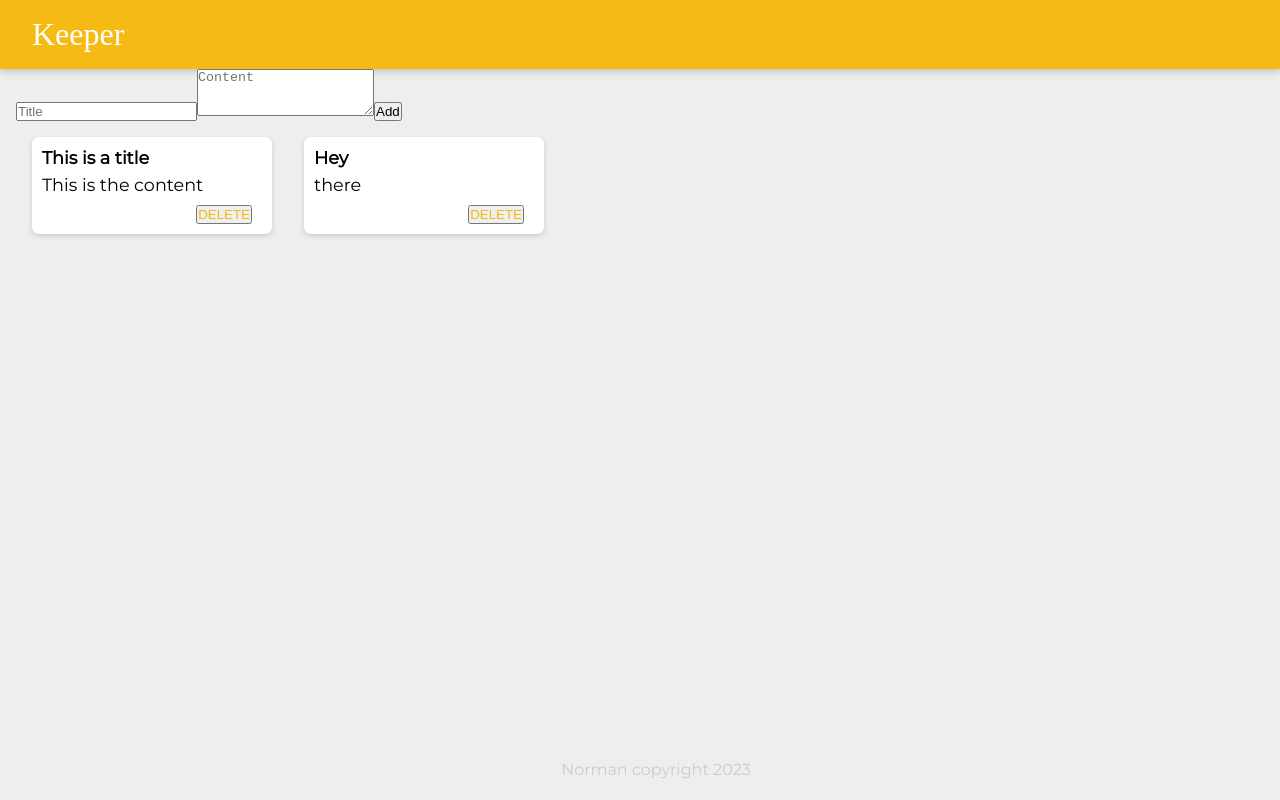
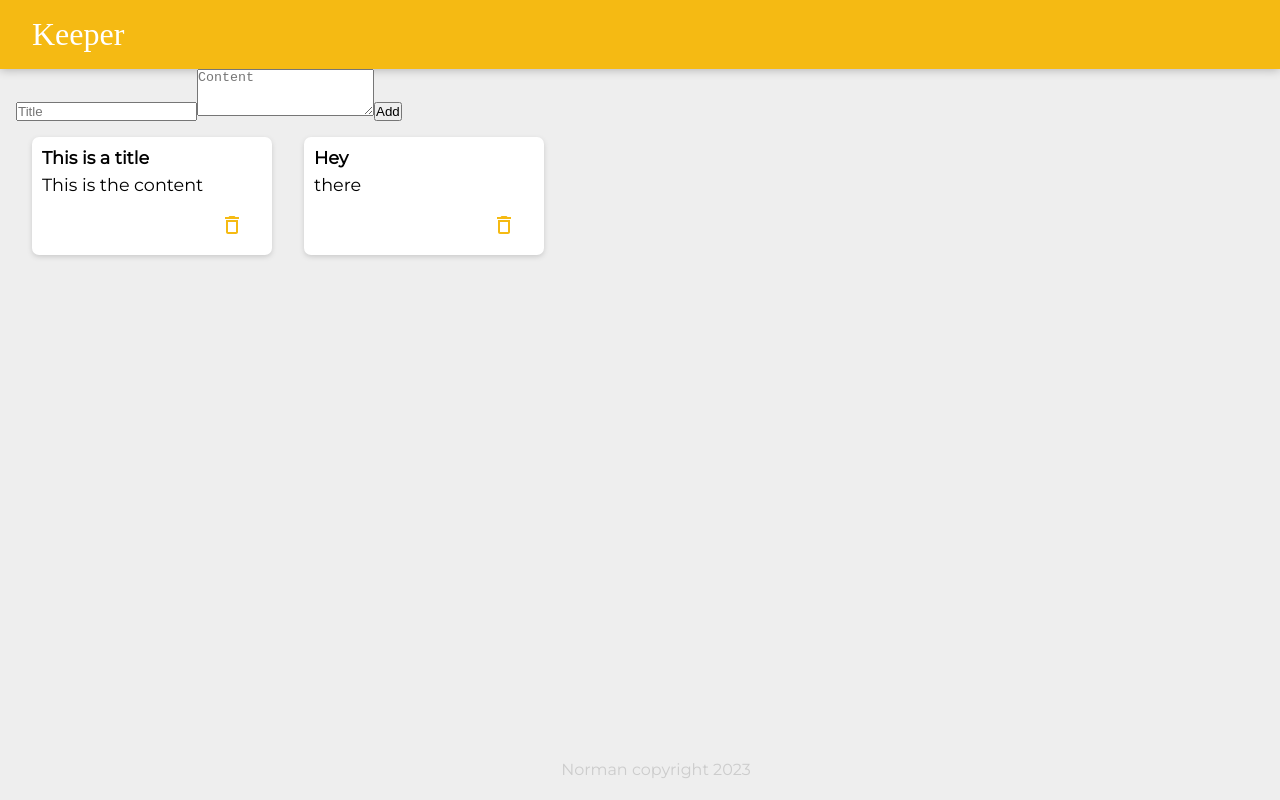
Before and after one commit to GasinskiN/Keeper-app-look-alike, a React (Create React App) app: page / in a window 1280 px wide. Built offline with nearby package versions, Linux system fonts and the light colour scheme; a web font is replaced by a local one.

Commit message:
Add material delete icon

```diff
--- a/src/Note.jsx
+++ b/src/Note.jsx
@@ -1,11 +1,13 @@
 import React from "react";
+import DeleteOutlineIcon from '@mui/icons-material/DeleteOutline';
+import IconButton from '@mui/material/IconButton';
 
 function Note(props){
     return (
         <div className="note">
             <h1>{props.title}</h1>
             <p>{props.content}</p>
-            <button onClick={()=>{props.getNote(props.id)}}>DELETE</button>
+            <IconButton onClick={()=>{props.getNote(props.id)}}><DeleteOutlineIcon /></IconButton>
         </div>
     );
 }
```
